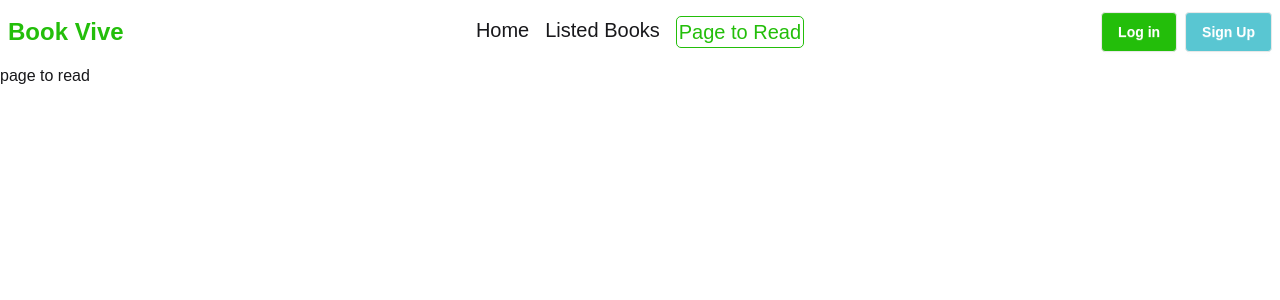
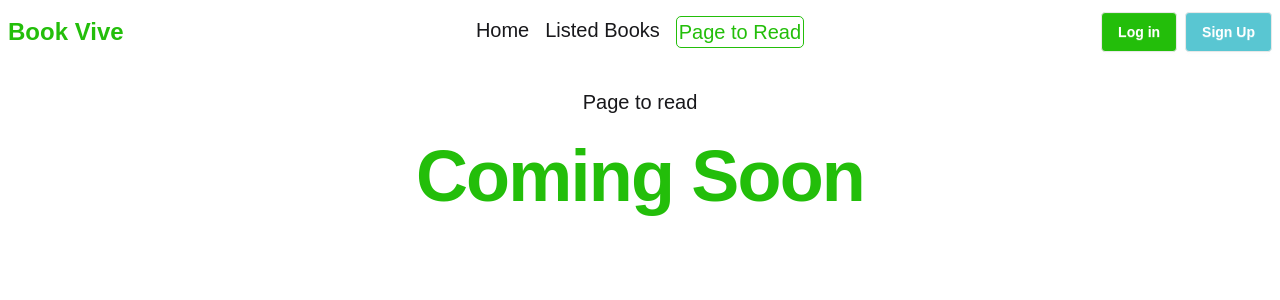
Before and after one commit to shihabuddin-dev/book-vibe, a React (Vite) app: page /page-to-read in a window 1280 px wide. Shown: the top 300 px of the page. Built offline with nearby package versions, Linux system fonts and the light colour scheme.

Commit message:
added new dynamic content

```diff
--- a/src/components/notFound/NotFound.jsx
+++ b/src/components/notFound/NotFound.jsx
@@ -4,22 +4,22 @@ import { useNavigate } from 'react-router';
 const NotFound = () => {
     const navigate = useNavigate()
     return (
-        <div className="flex flex-col items-center justify-center min-h-[100vh] sm:min-h-[100vh] text-center px-4 sm:px-6 lg:px-8 bg-gray-50 dark:bg-gray-900">
+        <div className="flex flex-col items-center justify-center min-h-[100vh] sm:min-h-[100vh] text-center px-4 sm:px-6 lg:px-8">
 
-            <h1 className="text-6xl sm:text-8xl md:text-9xl font-extrabold text-indigo-600 dark:text-indigo-400 tracking-tight">
+            <h2 className="text-6xl sm:text-8xl md:text-9xl font-extrabold text-[#23BE0A] tracking-tight">
                 404
-            </h1>
+            </h2>
 
-            <h2 className="mt-2 text-2xl sm:text-3xl md:text-4xl font-semibold text-gray-800 dark:text-gray-200">
+            <h2 className="mt-2 text-2xl sm:text-3xl md:text-4xl font-semibold">
                 Page Not Found
             </h2>
 
-            <p className="mt-4 max-w-md text-base sm:text-lg text-gray-600 dark:text-gray-400">
+            <p className="mt-4 max-w-md text-base sm:text-lg text-gray-800">
                 Oops! It seems like the page you're looking for doesn't exist or might have been moved.
             </p>
             <button
                 onClick={() => navigate(-1)}
-                className='btn bg-white mt-4'>Back</button>
+                className='btn bg-[#23BE0A] text-white mt-4'>Back</button>
         </div>
     );
 };
--- a/src/components/pageToRead/PageToRead.jsx
+++ b/src/components/pageToRead/PageToRead.jsx
@@ -2,8 +2,12 @@ import React from 'react';
 
 const PageToRead = () => {
     return (
-        <div>
-            <h3>page to read</h3>
+        <div className='mt-6'>
+            <h3 className='text-center text-xl'>Page to read</h3>
+            <h2 className="pt-6 text-5xl sm:text-6xl md:text-7xl font-extrabold text-center text-[#23BE0A] tracking-tight">
+                Coming Soon
+            </h2>
+
         </div>
     );
 };
--- a/src/main.jsx
+++ b/src/main.jsx
@@ -29,7 +29,10 @@ const router = createBrowserRouter([
         loader: () => fetch('books.json'),
         Component: ListedBooks
       },
-      { path: '/page-to-read', Component: PageToRead },
+      {
+        path: '/page-to-read',
+        Component: PageToRead
+      },
       { path: 'login', Component: LogIn },
       { path: 'signup', Component: SignUp }
     ]
```
